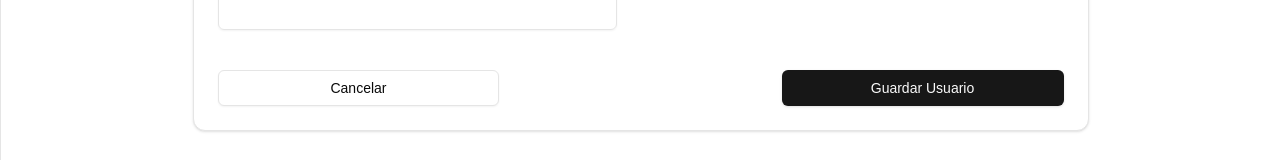
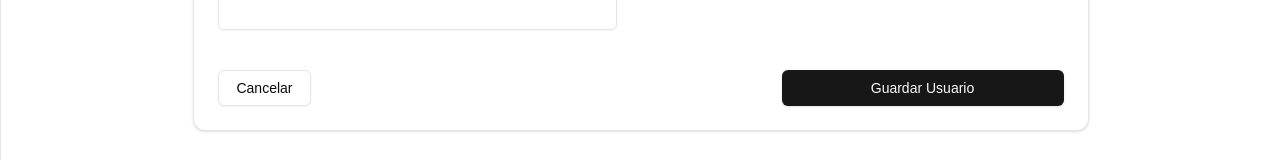
Before and after one commit to tomascueto/EducarBB-PS2024, a Next.js app: page /gestion-usuarios/crear in a window 1280 px wide. Shown: the part 482-642 px from the top of the page. Built offline with nearby package versions, Linux system fonts and the light colour scheme.

Commit message:
boton cancelar

```diff
--- a/components/user-registration-form.tsx
+++ b/components/user-registration-form.tsx
@@ -6,6 +6,8 @@ import { Input } from "@/components/ui/input"
 import { Label } from "@/components/ui/label"
 import { Select, SelectContent, SelectItem, SelectTrigger, SelectValue } from "@/components/ui/select"
 import { Card, CardContent, CardHeader, CardTitle } from "@/components/ui/card"
+import  Link  from "next/link"
+
 
 export default function UserRegistrationForm() {
   const [formData, setFormData] = useState({
@@ -94,7 +96,10 @@ export default function UserRegistrationForm() {
           </div>
 
           <div className="flex justify-between pt-4">
-            <Button type="button" variant="outline" className="w-1/3">Cancelar</Button>
+            <Link href="/gestion-usuarios" className="w-1/3">
+              <Button type="button" variant="outline" className="w-1/3">Cancelar</Button>
+            </Link>
+
             <Button type="submit" className="w-1/3">Guardar Usuario</Button>
           </div>
         </form>
```
